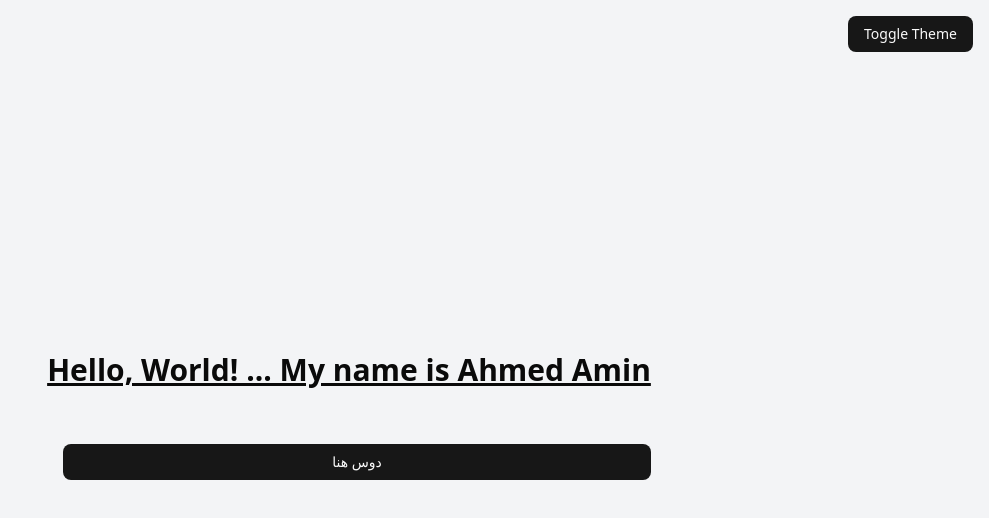
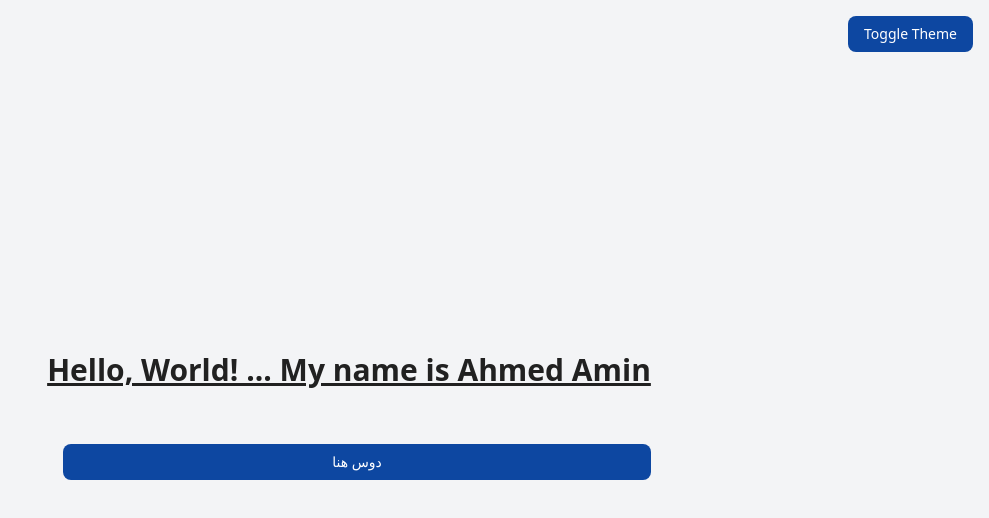
Before and after one commit to A-Amiin/Masar-ITi-Gp, a React (Vite) app: page / in a window 1280 px wide. Shown: the top 518 px of the page, without its empty margins (291-1280 px from the left). Built offline with nearby package versions, Linux system fonts and the light colour scheme.

Commit message:
apply the brand colors of the project

```diff
--- a/package.json
+++ b/package.json
@@ -10,6 +10,7 @@
     "preview": "vite preview"
   },
   "dependencies": {
+    "@dataconnect/generated": "file:src/dataconnect-generated",
     "@radix-ui/react-slot": "^1.2.4",
     "@tailwindcss/vite": "^4.1.18",
     "class-variance-authority": "^0.7.1",
--- a/src/index.css
+++ b/src/index.css
@@ -3,6 +3,9 @@
 
 @custom-variant dark (&:is(.dark *));
 
+/* ===============================
+   Tailwind Theme Tokens (shadcn)
+================================ */
 @theme inline {
   --radius-sm: calc(var(--radius) - 4px);
   --radius-md: calc(var(--radius) - 2px);
@@ -11,6 +14,7 @@
   --radius-2xl: calc(var(--radius) + 8px);
   --radius-3xl: calc(var(--radius) + 12px);
   --radius-4xl: calc(var(--radius) + 16px);
+
   --color-background: var(--background);
   --color-foreground: var(--foreground);
   --color-card: var(--card);
@@ -42,81 +46,122 @@
   --color-sidebar-accent-foreground: var(--sidebar-accent-foreground);
   --color-sidebar-border: var(--sidebar-border);
   --color-sidebar-ring: var(--sidebar-ring);
+
+  /* ===== Brand Colors ===== */
+  --color-brand-primary: var(--brand-primary);
+  --color-brand-cyan: var(--brand-cyan);
+  --color-brand-amber: var(--brand-amber);
+  --color-brand-light-gray: var(--brand-light-gray);
+  --color-brand-gray: var(--brand-gray);
+  --color-brand-dark-gray: var(--brand-dark-gray);
 }
 
+/* ===============================
+   Light Theme
+================================ */
 :root {
   --radius: 0.625rem;
-  --background: oklch(1 0 0);
-  --foreground: oklch(0.145 0 0);
-  --card: oklch(1 0 0);
-  --card-foreground: oklch(0.145 0 0);
-  --popover: oklch(1 0 0);
-  --popover-foreground: oklch(0.145 0 0);
-  --primary: oklch(0.205 0 0);
-  --primary-foreground: oklch(0.985 0 0);
-  --secondary: oklch(0.97 0 0);
-  --secondary-foreground: oklch(0.205 0 0);
-  --muted: oklch(0.97 0 0);
-  --muted-foreground: oklch(0.556 0 0);
-  --accent: oklch(0.97 0 0);
-  --accent-foreground: oklch(0.205 0 0);
-  --destructive: oklch(0.577 0.245 27.325);
-  --border: oklch(0.922 0 0);
-  --input: oklch(0.922 0 0);
-  --ring: oklch(0.708 0 0);
-  --chart-1: oklch(0.646 0.222 41.116);
-  --chart-2: oklch(0.6 0.118 184.704);
-  --chart-3: oklch(0.398 0.07 227.392);
-  --chart-4: oklch(0.828 0.189 84.429);
-  --chart-5: oklch(0.769 0.188 70.08);
-  --sidebar: oklch(0.985 0 0);
-  --sidebar-foreground: oklch(0.145 0 0);
-  --sidebar-primary: oklch(0.205 0 0);
-  --sidebar-primary-foreground: oklch(0.985 0 0);
-  --sidebar-accent: oklch(0.97 0 0);
-  --sidebar-accent-foreground: oklch(0.205 0 0);
-  --sidebar-border: oklch(0.922 0 0);
-  --sidebar-ring: oklch(0.708 0 0);
+
+  /* Brand */
+  --brand-primary: #0d47a1;
+  --brand-cyan: #00acc1;
+  --brand-amber: #ffc107;
+  --brand-light-gray: #eeeeee;
+  --brand-gray: #616161;
+  --brand-dark-gray: #212121;
+
+  /* UI */
+  --background: #f5f5f5;
+  --foreground: #212121;
+  --card: #ffffff;
+  --card-foreground: #212121;
+  --popover: #ffffff;
+  --popover-foreground: #212121;
+  --primary: var(--brand-primary);
+  --primary-foreground: #ffffff;
+  --secondary: var(--brand-cyan);
+  --secondary-foreground: #ffffff;
+  --muted: #eeeeee;
+  --muted-foreground: #616161;
+  --accent: var(--brand-amber);
+  --accent-foreground: #212121;
+  --destructive: #d32f2f;
+  --border: #e0e0e0;
+  --input: #e0e0e0;
+  --ring: var(--brand-primary);
+
+  /* Charts */
+  --chart-1: #0d47a1;
+  --chart-2: #00acc1;
+  --chart-3: #ffc107;
+  --chart-4: #616161;
+  --chart-5: #4caf50;
+
+  /* Sidebar */
+  --sidebar: #ffffff;
+  --sidebar-foreground: #212121;
+  --sidebar-primary: var(--brand-primary);
+  --sidebar-primary-foreground: #ffffff;
+  --sidebar-accent: #f5f5f5;
+  --sidebar-accent-foreground: #212121;
+  --sidebar-border: #e0e0e0;
+  --sidebar-ring: var(--brand-primary);
 }
 
+/* ===============================
+   Dark Theme
+================================ */
 .dark {
-  --background: oklch(0.145 0 0);
-  --foreground: oklch(0.985 0 0);
-  --card: oklch(0.205 0 0);
-  --card-foreground: oklch(0.985 0 0);
-  --popover: oklch(0.205 0 0);
-  --popover-foreground: oklch(0.985 0 0);
-  --primary: oklch(0.922 0 0);
-  --primary-foreground: oklch(0.205 0 0);
-  --secondary: oklch(0.269 0 0);
-  --secondary-foreground: oklch(0.985 0 0);
-  --muted: oklch(0.269 0 0);
-  --muted-foreground: oklch(0.708 0 0);
-  --accent: oklch(0.269 0 0);
-  --accent-foreground: oklch(0.985 0 0);
-  --destructive: oklch(0.704 0.191 22.216);
-  --border: oklch(1 0 0 / 10%);
-  --input: oklch(1 0 0 / 15%);
-  --ring: oklch(0.556 0 0);
-  --chart-1: oklch(0.488 0.243 264.376);
-  --chart-2: oklch(0.696 0.17 162.48);
-  --chart-3: oklch(0.769 0.188 70.08);
-  --chart-4: oklch(0.627 0.265 303.9);
-  --chart-5: oklch(0.645 0.246 16.439);
-  --sidebar: oklch(0.205 0 0);
-  --sidebar-foreground: oklch(0.985 0 0);
-  --sidebar-primary: oklch(0.488 0.243 264.376);
-  --sidebar-primary-foreground: oklch(0.985 0 0);
-  --sidebar-accent: oklch(0.269 0 0);
-  --sidebar-accent-foreground: oklch(0.985 0 0);
-  --sidebar-border: oklch(1 0 0 / 10%);
-  --sidebar-ring: oklch(0.556 0 0);
+  --brand-primary: #82b1ff;
+  --brand-cyan: #26c6da;
+  --brand-amber: #ffd54f;
+  --brand-light-gray: #2a2a2a;
+  --brand-gray: #9e9e9e;
+  --brand-dark-gray: #f5f5f5;
+
+  --background: #121212;
+  --foreground: #f5f5f5;
+  --card: #1e1e1e;
+  --card-foreground: #f5f5f5;
+  --popover: #1e1e1e;
+  --popover-foreground: #f5f5f5;
+  --primary: var(--brand-primary);
+  --primary-foreground: #0f172a;
+  --secondary: #263238;
+  --secondary-foreground: #f5f5f5;
+  --muted: #2a2a2a;
+  --muted-foreground: #bdbdbd;
+  --accent: var(--brand-amber);
+  --accent-foreground: #121212;
+  --destructive: #ef5350;
+  --border: rgba(255, 255, 255, 0.1);
+  --input: rgba(255, 255, 255, 0.15);
+  --ring: var(--brand-primary);
+
+  --chart-1: #82b1ff;
+  --chart-2: #26c6da;
+  --chart-3: #ffd54f;
+  --chart-4: #bdbdbd;
+  --chart-5: #66bb6a;
+
+  --sidebar: #1e1e1e;
+  --sidebar-foreground: #f5f5f5;
+  --sidebar-primary: var(--brand-primary);
+  --sidebar-primary-foreground: #ffffff;
+  --sidebar-accent: #2a2a2a;
+  --sidebar-accent-foreground: #f5f5f5;
+  --sidebar-border: rgba(255, 255, 255, 0.1);
+  --sidebar-ring: var(--brand-primary);
 }
 
+/* ===============================
+   Base Styles
+================================ */
 @layer base {
   * {
     @apply border-border outline-ring/50;
   }
+
   body {
     @apply bg-background text-foreground;
   }
```
Also changed, not shown: 1 other file (tests, documents, lock files or other folders).
